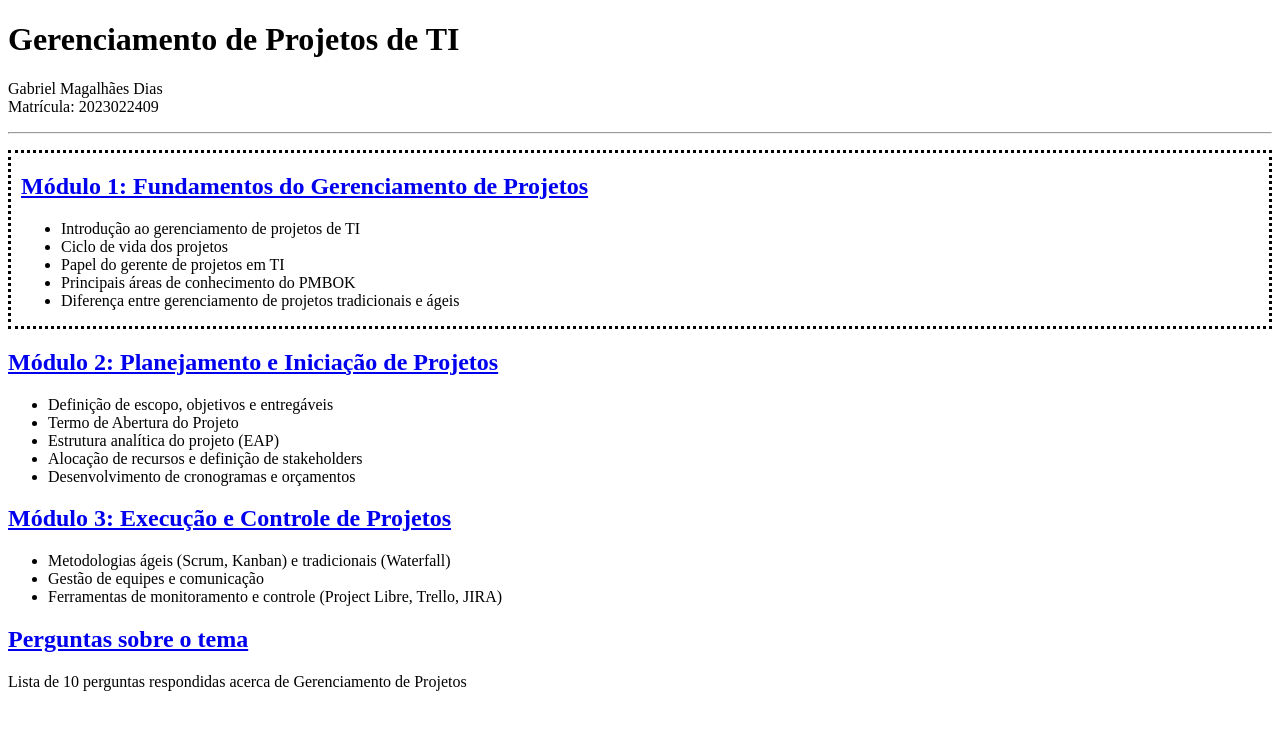
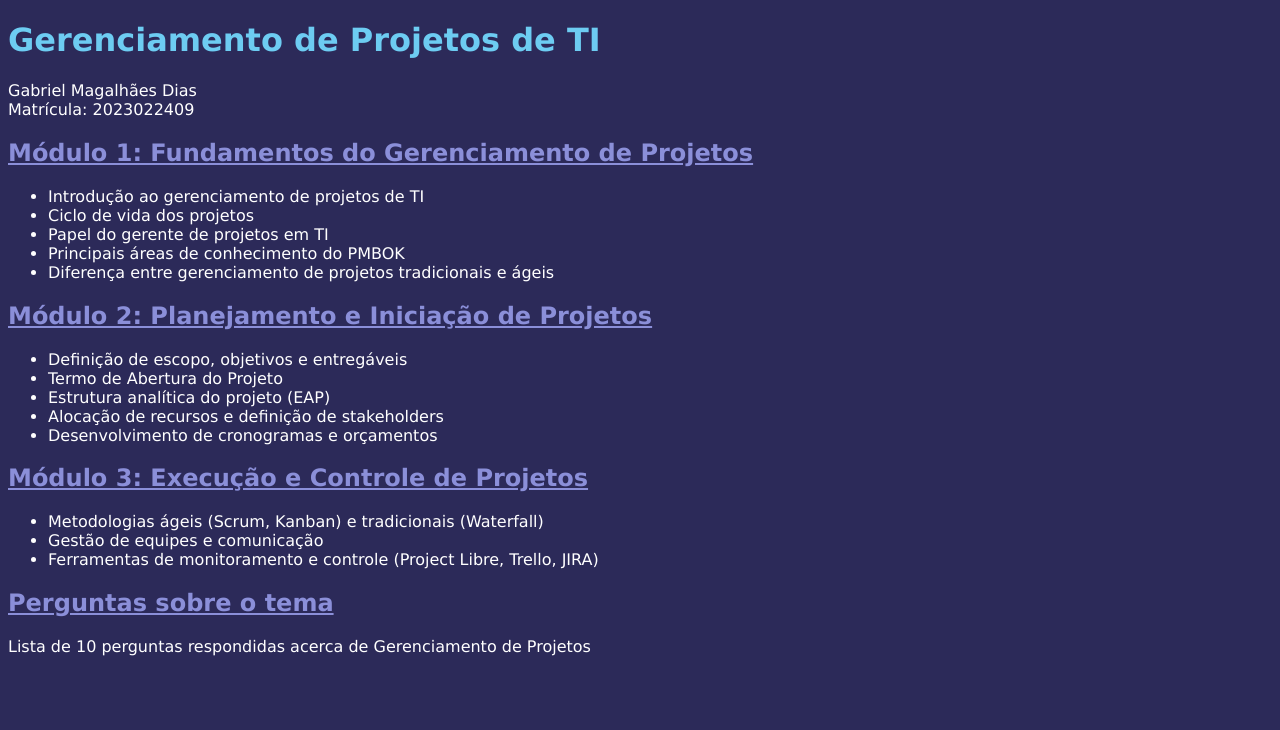
Before and after one commit to gabrel-dias/Web, a PHP site: page / in a window 1280 px wide. Shown: the top 730 px of the page. Run offline with PHP 8.4, Linux system fonts and the light colour scheme.

Commit message:
algumas melhorias no index de ti

```diff
--- a/CDL/Trabalho Projetos de TI/index.html
+++ b/CDL/Trabalho Projetos de TI/index.html
@@ -6,17 +6,17 @@
     <link rel="stylesheet" href="style.css" />
     <title>Gerenciamento de Projetos de TI</title>
   </head>
-  <body>
+  <body id="index">
     <h1>Gerenciamento de Projetos de TI</h1>
     <p>
       Gabriel Magalhães Dias <br />
       Matrícula: 2023022409
-      <hr>
     </p>
 
-    <div class="modulo_1">
+
+    <div class="modulo">
       <h2>
-        <a href="modulo_1.html" target="_parent"
+        <a href="modulo_1.html" target="_parent" id="link"
           >Módulo 1: Fundamentos do Gerenciamento de Projetos</a
         >
       </h2>
@@ -29,6 +29,7 @@
       </ul>
     </div>
 
+    <div class="modulo">
       <h2>
         <a href="modulo_2.html" target="_parent"
           >Módulo 2: Planejamento e Iniciação de Projetos</a
@@ -41,7 +42,9 @@
         <li>Alocação de recursos e definição de stakeholders</li>
         <li>Desenvolvimento de cronogramas e orçamentos</li>
       </ul>
+    </div>
 
+    <div class="modulo">
       <h2>
         <a href="modulo_3.html" target="_parent"
           >Módulo 3: Execução e Controle de Projetos</a
@@ -54,9 +57,14 @@
           Ferramentas de monitoramento e controle (Project Libre, Trello, JIRA)
         </li>
       </ul>
+    </div>
+    <div class="modulo">
       <h2>
-      <a href="perguntas.html" target="_parent">Perguntas sobre o tema</a>
+        <a href="perguntas.html" target="_parent"
+          >Perguntas sobre o tema</a
+        >
       </h2>
       <p>Lista de 10 perguntas respondidas acerca de Gerenciamento de Projetos</p>
+    </div>
   </body>
 </html>
--- a/CDL/Trabalho Projetos de TI/style.css
+++ b/CDL/Trabalho Projetos de TI/style.css
@@ -1,5 +1,24 @@
-/* Módulo 1 */
-.modulo_1 {
-    border:dotted;
-    padding-left: 10px;
+/* index */
+#index {
+  background-color: #2c2a59;
+  font-family: Verdana, Geneva, Tahoma, sans-serif;
+  color: white;
 }
+
+h1 {
+  color: #6dccf2;
+}
+
+a {
+  color: #8b8fd9;
+  transition: color 0.6s;
+}
+
+a:hover {
+  color: #6dccf2;
+}
+
+.modulo {
+  width: fit-content;
+  height: fit-content;
+}
```
Lines whose indentation alone changed are shown as unchanged.
